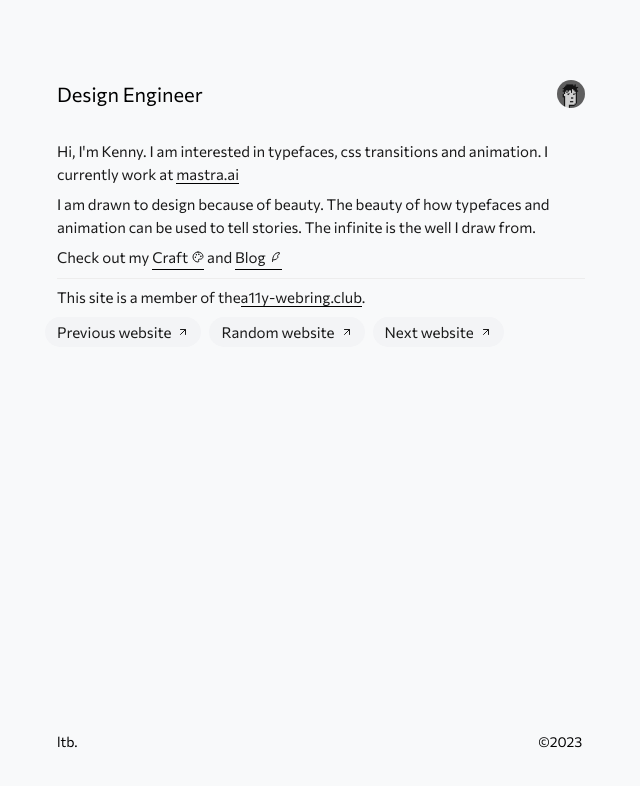
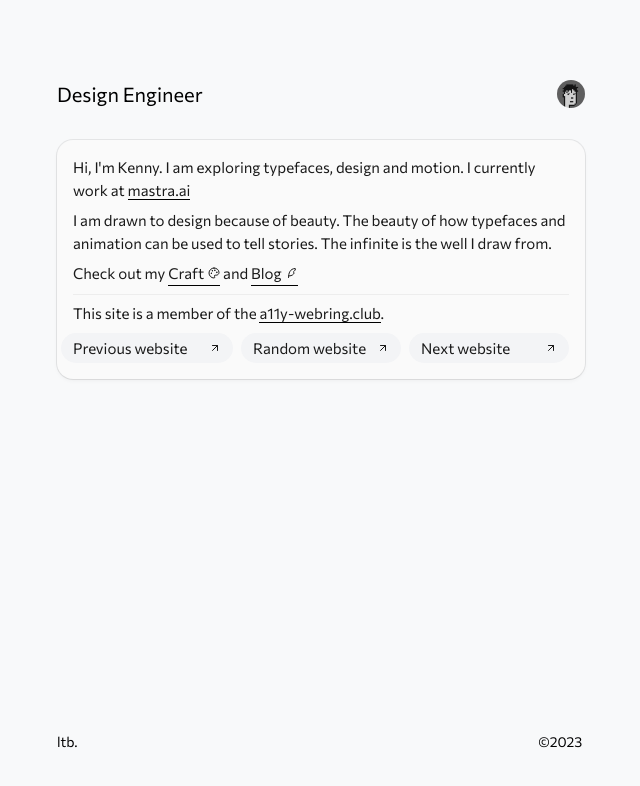
Before and after one commit to adeleke5140/portfolio-v2, a Next.js app: page / in a window 1280 px wide. Shown: the top 786 px of the page, without its empty margins (319-959 px from the left). Built offline with nearby package versions, Linux system fonts and the light colour scheme.

Commit message:
feat: enhance Home component layout and add card styling

```diff
--- a/src/pages/index.tsx
+++ b/src/pages/index.tsx
@@ -39,7 +39,7 @@ export default function Home() {
           </div>
         }
       >
-        <motion.section>
+        <motion.section className="card bg-[#fafafa] rounded-2xl p-4">
           <motion.div
             initial="hidden"
             animate="visible"
@@ -47,8 +47,8 @@ export default function Home() {
           >
             <motion.div className="rounded-lg text-[15px] dark:text-[#fefefe]">
               <p>
-                Hi, I&apos;m Kenny. I am interested in typefaces, css
-                transitions and animation. I currently work at{' '}
+                Hi, I&apos;m Kenny. I am exploring typefaces, design and motion.
+                I currently work at{' '}
                 <a
                   href="https://www.mastra.ai"
                   className="border-b border-black"
@@ -112,7 +112,7 @@ const A11ySection = () => {
     <div>
       <nav className="flex flex-col gap-2" aria-labelledby="a11y-webring-club">
         <p>
-          This site is a member of the
+          This site is a member of the{' '}
           <a
             className=" border-b border-black"
             rel="external"
@@ -122,10 +122,10 @@ const A11ySection = () => {
           </a>
           .
         </p>
-        <ul className="flex gap-2">
-          <li>
+        <ul className="flex flex-col md:flex-row gap-2">
+          <li className="flex-1">
             <a
-              className=" bg-gray-100 group -ml-3 flex gap-1.5 text-[15px] items-center px-3 py-1 rounded-2xl"
+              className=" bg-gray-100 justify-between group md:-ml-3 flex gap-1.5 text-[15px] items-center px-3 py-1 rounded-2xl"
               rel="external"
               referrerPolicy="strict-origin"
               href="https://a11y-webring.club/prev"
@@ -138,9 +138,9 @@ const A11ySection = () => {
               />
             </a>
           </li>
-          <li>
+          <li className="flex-1">
             <a
-              className=" bg-gray-100 group px-3 flex gap-1.5 items-center text-[15px] py-1 rounded-2xl"
+              className=" bg-gray-100 justify-between group px-3 flex gap-1.5 items-center text-[15px] py-1 rounded-2xl"
               rel="external"
               referrerPolicy="strict-origin"
               href="https://a11y-webring.club/random"
@@ -153,9 +153,9 @@ const A11ySection = () => {
               />
             </a>
           </li>
-          <li>
+          <li className="flex-1">
             <a
-              className=" bg-gray-100 group flex gap-1.5 items-center px-3 text-[15px] py-1 rounded-2xl"
+              className=" bg-gray-100 justify-between group flex gap-1.5 items-center px-3 text-[15px] py-1 rounded-2xl"
               rel="external"
               referrerPolicy="strict-origin"
               href="https://a11y-webring.club/next"
--- a/src/styles/globals.css
+++ b/src/styles/globals.css
@@ -72,3 +72,8 @@ h1 {
     transform: translateY(0);
   }
 }
+
+.card {
+  box-shadow: 0px 0px 0px 1px rgba(9, 9, 11, 0.08),
+    0px 1px 2px -1px rgba(9, 9, 11, 0.08), 0px 2px 4px 0px rgba(9, 9, 11, 0.04);
+}
```
